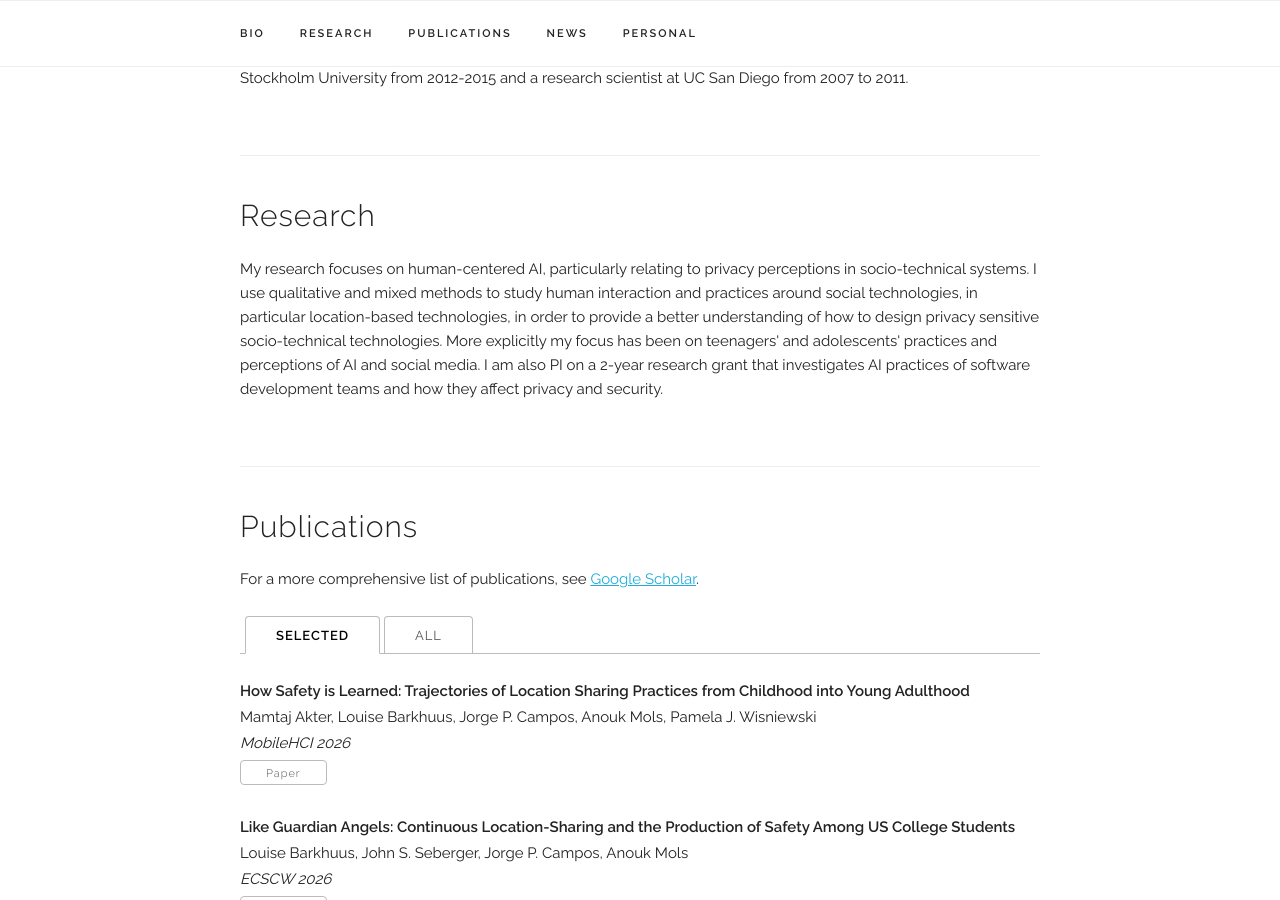
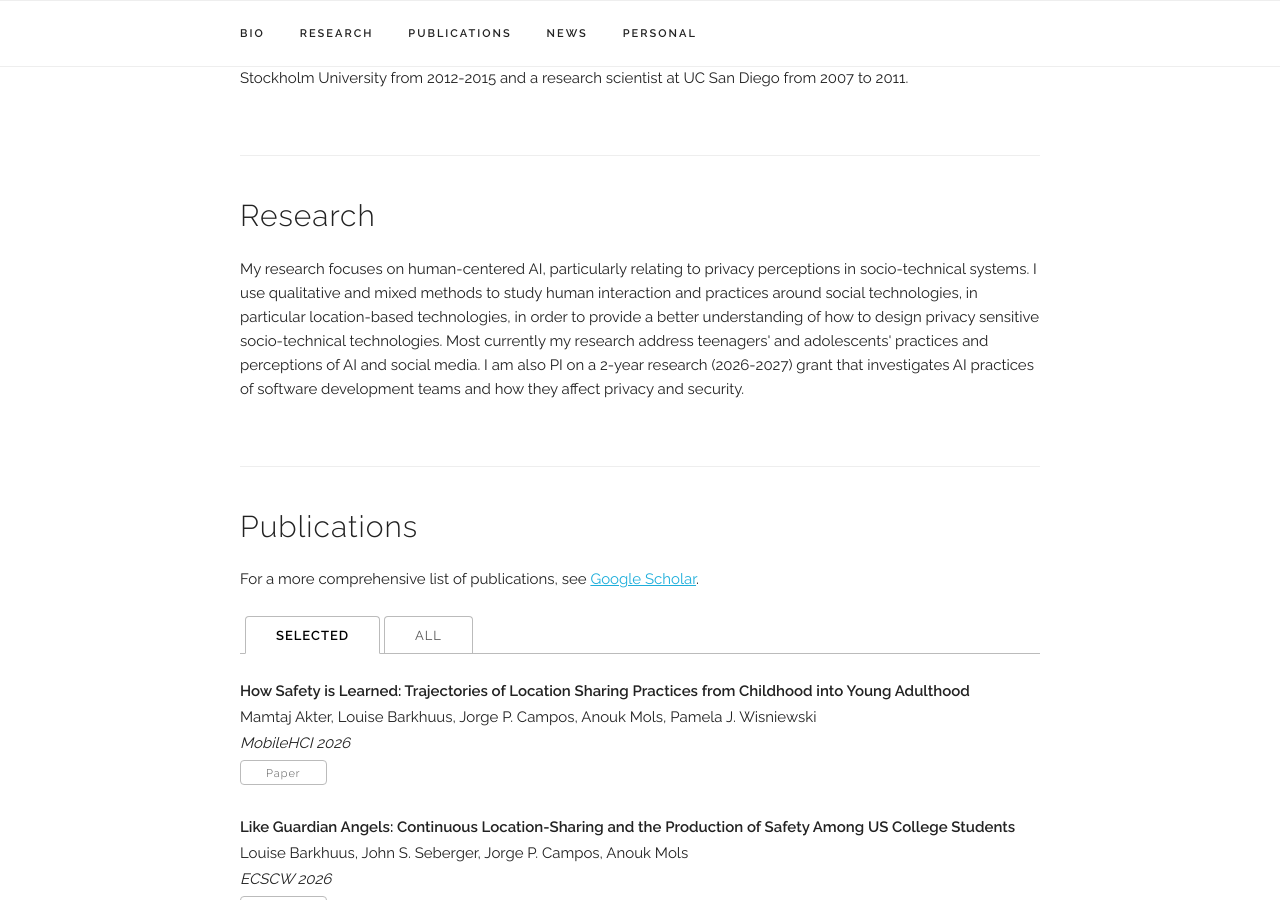
Before and after one commit to barkhuus/barkhuus.github.io, a Jekyll site: the page built from index.html, in a window 1280 px wide and 900 px high, scrolled down 484 px. Built offline with Jekyll 4.4.1, drawn with Linux system fonts in a browser that asks for light colours.

Commit message:
Update index.html

```diff
--- a/index.html
+++ b/index.html
@@ -20,7 +20,7 @@ title: Home
   <p>
     My research focuses on human-centered AI, particularly relating to privacy perceptions in socio-technical systems.
     I use qualitative and mixed methods to study human interaction and practices around social technologies, in particular location-based technologies, in order to provide a better understanding of how to design privacy sensitive socio-technical technologies.
-    More explicitly my focus has been on teenagers' and adolescents' practices and perceptions of AI and social media. I am also PI on a 2-year research grant that investigates AI practices of software development teams and how they affect privacy and security.
+    Most currently my research address teenagers' and adolescents' practices and perceptions of AI and social media. I am also PI on a 2-year research (2026-2027) grant that investigates AI practices of software development teams and how they affect privacy and security.
   </p>
 </div>
 
```
